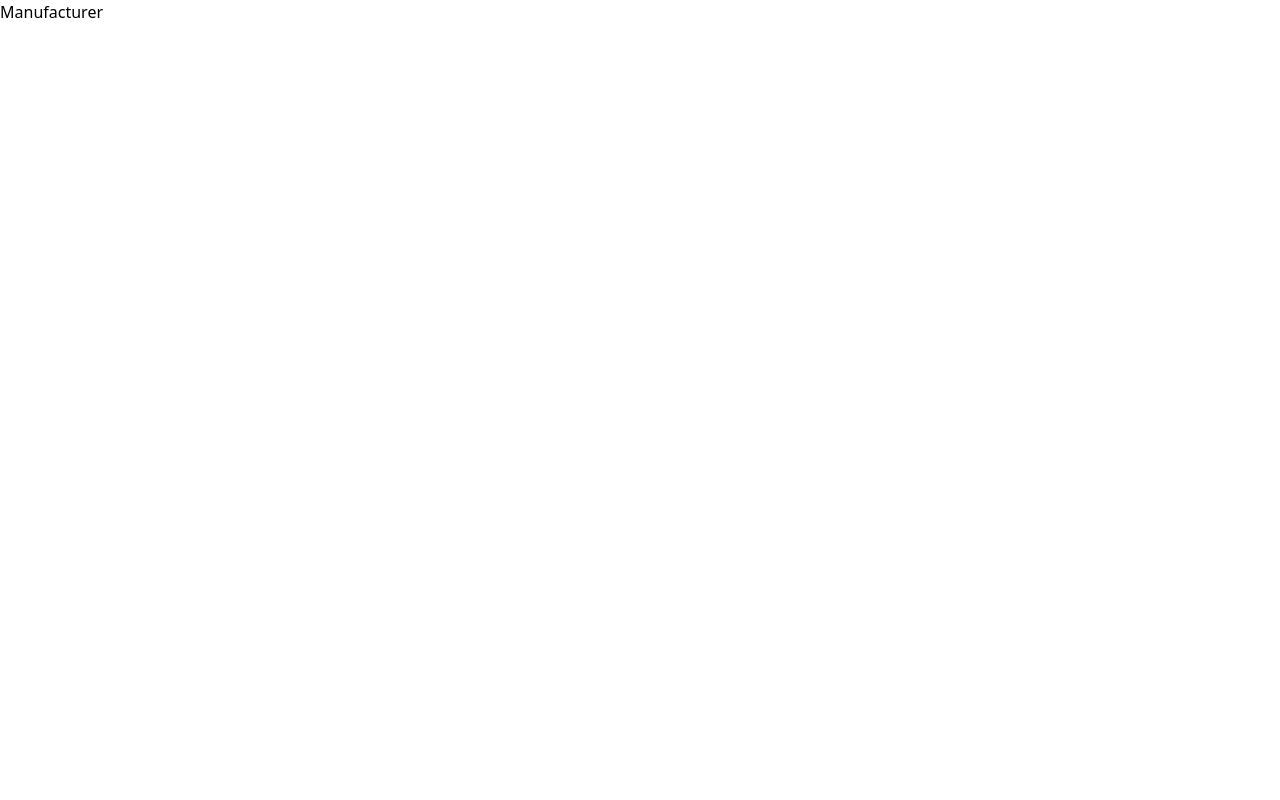
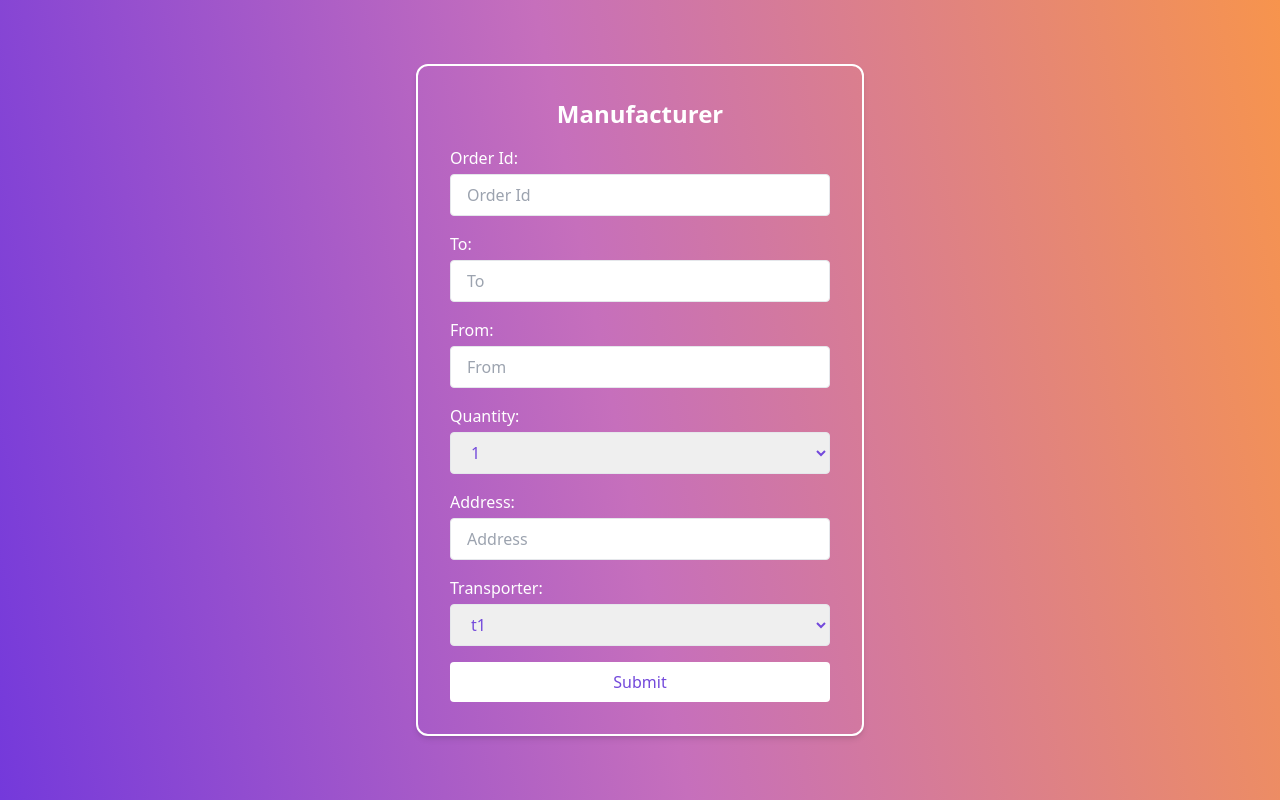
Before and after one commit to ShishirShekhar/LogistiConnect, a React (Create React App) app in the folder client/: page /manufacturer in a window 1280 px wide. Built offline with nearby package versions, Linux system fonts and the light colour scheme.

Commit message:
frontend for manufacturer and transporter

```diff
--- a/client/package.json
+++ b/client/package.json
@@ -7,6 +7,7 @@
     "@testing-library/react": "^13.4.0",
     "@testing-library/user-event": "^13.5.0",
     "axios": "^1.4.0",
+    "geolocation": "^0.2.0",
     "react": "^18.2.0",
     "react-dom": "^18.2.0",
     "react-router-dom": "^6.12.0",
--- a/client/src/pages/Manufacturer.jsx
+++ b/client/src/pages/Manufacturer.jsx
@@ -1,7 +1,131 @@
-import React from "react";
+import { useState } from "react";
+import axios from "axios";
+
+import getCurrentLocation from "../utils/currentLocation";
 
 const Manufacturer = () => {
-  return <div>Manufacturer</div>;
+  const [orderId, setOrderId] = useState("");
+  const [to, setTo] = useState("");
+  const [from, setFrom] = useState("");
+  const [quantity, setQuantity] = useState("1");
+  const [address, setAddress] = useState("");
+  const [transporter, setTransporter] = useState("t1");
+  const [errorMessage, setErrorMessage] = useState("");
+
+  const accessToken = process.env.REACT_APP_MAPBOX_ACCESS_TOKEN;
+
+  const generateOrderId = () => {
+    const characters =
+      "ABCDEFGHIJKLMNOPQRSTUVWXYZabcdefghijklmnopqrstuvwxyz0123456789";
+    const length = 8;
+    let result = "";
+    for (let i = 0; i < length; i++) {
+      result += characters.charAt(
+        Math.floor(Math.random() * characters.length)
+      );
+    }
+
+    setOrderId(result);
+  };
+
+  const setLocation = async () => {
+    const { latitude, longitude } = await getCurrentLocation();
+    const response = await axios.get(
+      `https://api.mapbox.com/geocoding/v5/mapbox.places/${longitude},${latitude}.json?access_token=${accessToken}`
+    );
+
+    setAddress(response.data.features[0].place_name);
+  };
+
+  const handleSubmit = (e) => {
+    e.preventDefault();
+  };
+
+  return (
+    <div className="flex items-center justify-center h-screen bg text-white text-center">
+      <div className="w-full sm:max-w-md">
+        <div className="form_container">
+          <h2 className="form_title">Manufacturer</h2>
+          <form onSubmit={handleSubmit}>
+            <label htmlFor="orderId">Order Id:</label>
+            <input
+              type="text"
+              id="orderId"
+              name="orderId"
+              placeholder="Order Id"
+              value={orderId}
+              onClick={generateOrderId}
+              required
+            />
+
+            <label htmlFor="to">To:</label>
+            <input
+              type="text"
+              id="to"
+              name="to"
+              placeholder="To"
+              value={to}
+              onChange={(e) => setTo(e.target.value)}
+              required
+            />
+
+            <label htmlFor="from">From:</label>
+            <input
+              type="text"
+              id="from"
+              name="from"
+              placeholder="From"
+              value={from}
+              onChange={(e) => setFrom(e.target.value)}
+              required
+            />
+
+            <label htmlFor="quantity">Quantity:</label>
+            <select
+              id="quantity"
+              name="quantity"
+              value={quantity}
+              onChange={(e) => setQuantity(e.target.value)}
+            >
+              <option value="1">1</option>
+              <option value="2">2</option>
+              <option value="3">3</option>
+            </select>
+
+            <label htmlFor="address">Address:</label>
+            <input
+              type="text"
+              id="address"
+              name="address"
+              placeholder="Address"
+              value={address}
+              onClick={setLocation}
+              required
+            />
+
+            <label htmlFor="transporter">Transporter:</label>
+            <select
+              id="transporter"
+              name="transporter"
+              value={transporter}
+              onChange={(e) => setTransporter(e.target.value)}
+            >
+              <option value="t1">t1</option>
+              <option value="t2">t2</option>
+            </select>
+
+            {errorMessage && (
+              <p className="text-white mb-2">{errorMessage}!!</p>
+            )}
+
+            <button type="submit" className="submit">
+              Submit
+            </button>
+          </form>
+        </div>
+      </div>
+    </div>
+  );
 };
 
 export default Manufacturer;
--- a/client/src/pages/Transporter.jsx
+++ b/client/src/pages/Transporter.jsx
@@ -1,9 +1,55 @@
-import React from 'react'
+import { useState } from "react";
 
 const Transporter = () => {
+  const [orderId, setOrderId] = useState("1");
+  const [price, setPrice] = useState("1");
+  const [errorMessage, setErrorMessage] = useState("");
+
+  const handleSubmit = (e) => {
+    e.preventDefault();
+  };
+
   return (
-    <div>Transporter</div>
-  )
-}
+    <div className="flex items-center justify-center h-screen bg text-white text-center">
+      <div className="w-full sm:max-w-md">
+        <div className="form_container">
+          <h2 className="form_title">Transporter</h2>
+          <form onSubmit={handleSubmit}>
+            <label htmlFor="orderId">Order Id:</label>
+            <select
+              id="orderId"
+              name="orderId"
+              value={orderId}
+              onChange={(e) => setOrderId(e.target.value)}
+            >
+              <option value="1">1</option>
+              <option value="2">2</option>
+              <option value="3">3</option>
+            </select>
 
-export default Transporter
+            <label htmlFor="price">Price:</label>
+            <input
+              type="number"
+              id="price"
+              name="price"
+              placeholder="Price"
+              value={price}
+              onChange={(e) => setPrice(e.target.value)}
+              required
+            />
+
+            {errorMessage && (
+              <p className="text-white mb-2">{errorMessage}!!</p>
+            )}
+
+            <button type="submit" className="submit">
+              Submit
+            </button>
+          </form>
+        </div>
+      </div>
+    </div>
+  );
+};
+
+export default Transporter;
--- /dev/null
+++ b/client/src/utils/currentLocation.js
@@ -0,0 +1,21 @@
+const getCurrentLocation = () => {
+  return new Promise((resolve, reject) => {
+    if (!navigator.geolocation) {
+      reject(new Error("Geolocation is not supported by your browser."));
+    } else {
+      navigator.geolocation.getCurrentPosition(
+        (position) => {
+          resolve({
+            latitude: position.coords.latitude,
+            longitude: position.coords.longitude,
+          });
+        },
+        (error) => {
+          reject(error);
+        }
+      );
+    }
+  });
+};
+
+export default getCurrentLocation;
```
Also changed, not shown: 2 other files (tests, documents, lock files or other folders).
